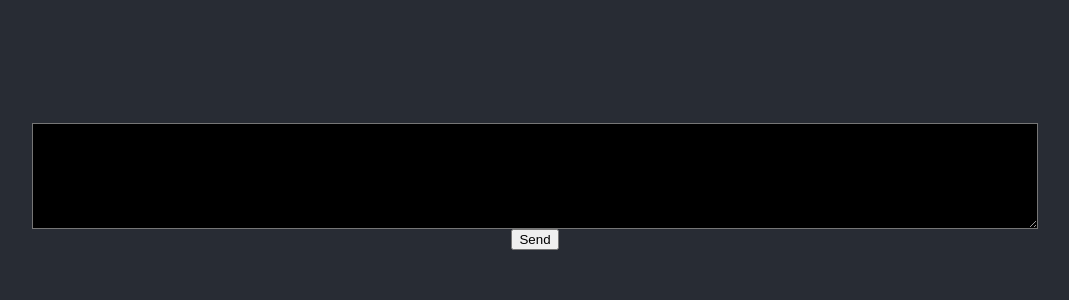
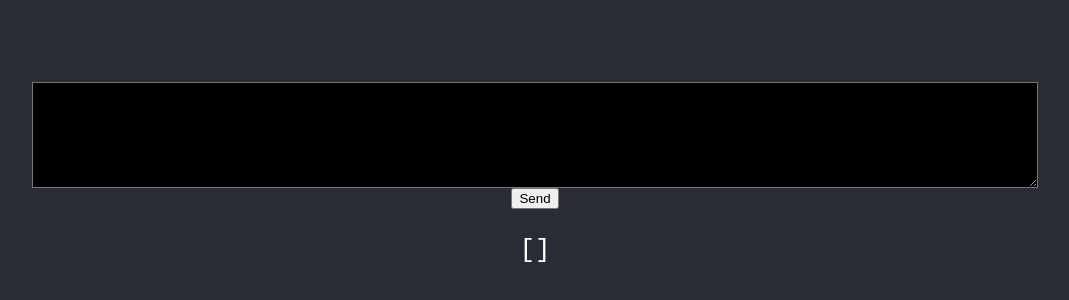
Before and after one commit to platevoltage/rubber-pelican, a React (Create React App) app in the folder frontend/: page / in a window 1280 px wide. Shown: the part 214-514 px from the top of the page, without its empty margins (105-1174 px from the left). Built offline with nearby package versions, Linux system fonts and the light colour scheme.

Commit message:
moved codeBlockToJson to function

```diff
--- a/frontend/src/App.css
+++ b/frontend/src/App.css
@@ -1,5 +1,5 @@
 .App {
-  text-align: center;
+  /* text-align: center; */
   background-color: #282c34;
   min-height: 100vh;
   display: flex;
--- a/frontend/src/components/DuckyInput.tsx
+++ b/frontend/src/components/DuckyInput.tsx
@@ -13,8 +13,7 @@ function DuckyInput() {
         width: "1000px"
     }
 
-    function handleSubmit() {
-        const lines = textBox.trim().split("\n");
+    function codeBlockToJson(lines: string[]) {
         const _json = [];
         for (let line of lines) {
             line = line.trim();
@@ -24,6 +23,13 @@ function DuckyInput() {
             Object.defineProperty(lineObject, instruction, {value, enumerable: true});
             _json.push(lineObject);
         }
+        return _json;
+    }
+
+    function handleSubmit() {
+        const lines = textBox.trim().split("\n");
+        const _json = (codeBlockToJson(lines));
+
         setJson(_json);
         if (!process.env.NODE_ENV || process.env.NODE_ENV === 'development') {
             console.log(JSON.stringify(_json));
@@ -54,6 +60,7 @@ function DuckyInput() {
                 // height="40"
             />
             <button onClick={handleSubmit}>Send</button>
+            <pre>{JSON.stringify(json, null , 2)}</pre>
         </div>
     )
 }
```
